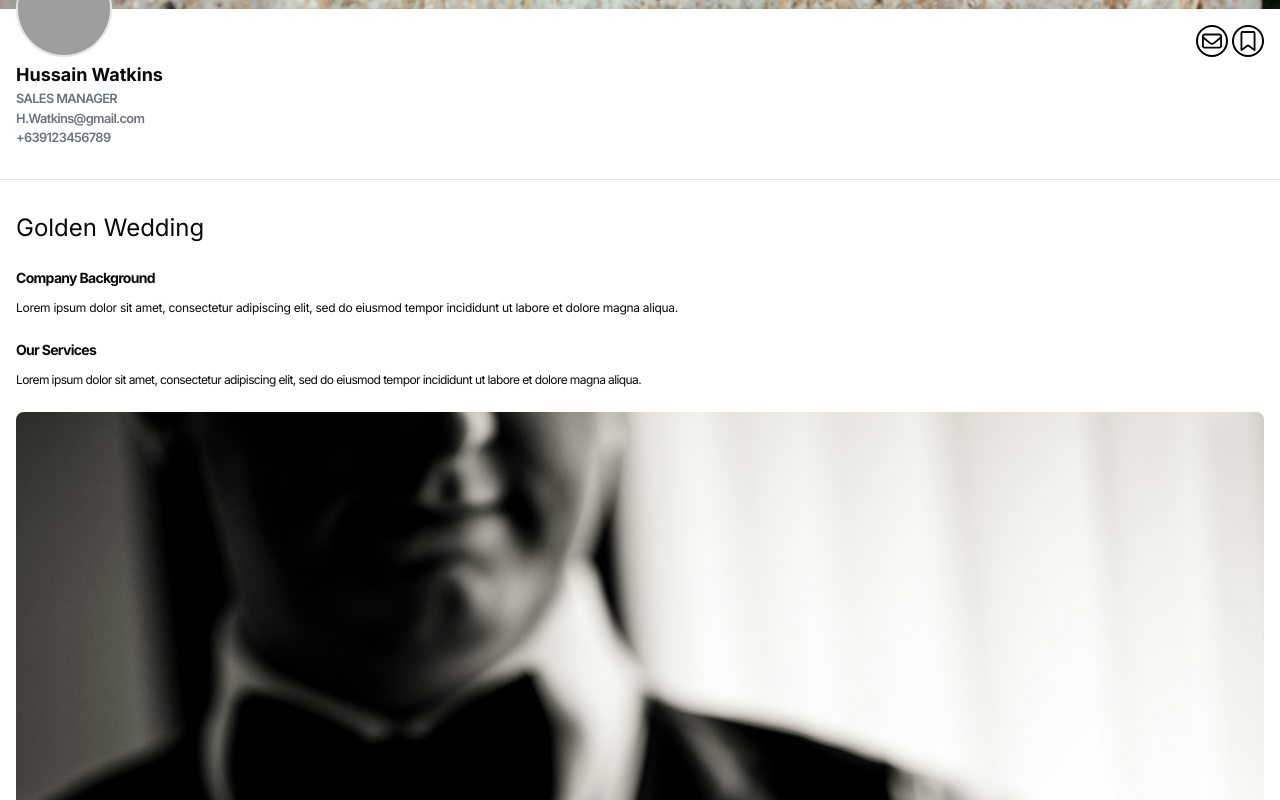
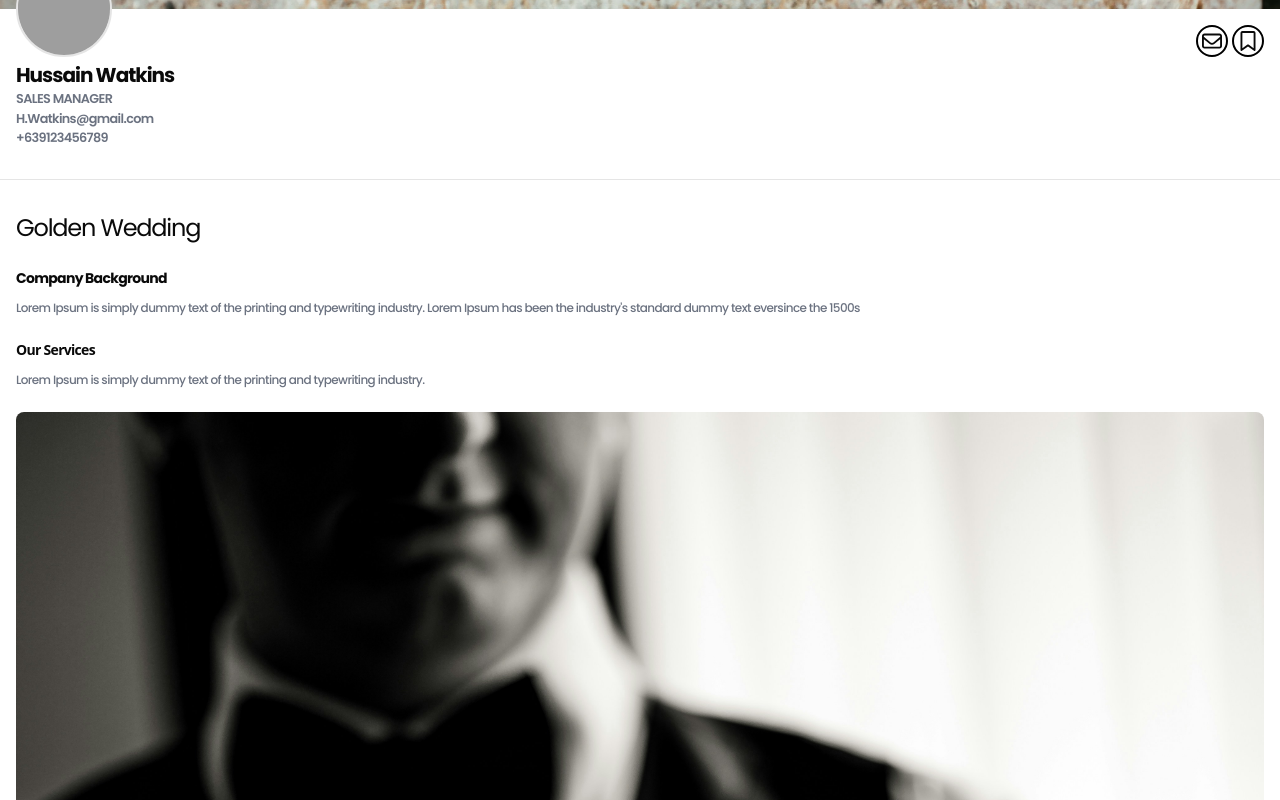
Before and after one commit to gelotuason/profile-page-clone, a Next.js app: page / in a window 1280 px wide. Shown: the part 844-1644 px from the top of the page. Built offline with nearby package versions, Linux system fonts and the light colour scheme; grey boxes are pictures that could not be loaded.

Commit message:
adjusted styling and change some of content

```diff
--- a/src/app/components/background/background-desc.tsx
+++ b/src/app/components/background/background-desc.tsx
@@ -1,7 +1,7 @@
 export default function BackgroundDescription() {
     return (
-        <p className="mt-3 text-xs tracking-tight">
-            Lorem ipsum dolor sit amet, consectetur adipiscing elit, sed do eiusmod tempor incididunt ut labore et dolore magna aliqua.
+        <p className="mt-3 text-xs tracking-tighter text-gray-500 font-medium">
+            Lorem Ipsum is simply dummy text of the printing and typewriting industry. Lorem Ipsum has been the industry's standard dummy text eversince the 1500s
         </p>
     )
 }
--- a/src/app/components/footer/footer-section.tsx
+++ b/src/app/components/footer/footer-section.tsx
@@ -3,7 +3,7 @@ import FooterIcons from "./footer-icons";
 export default function FooterSection() {
     return (
         <section className="text-center text-sm tracking-tighter mb-9">
-            <p className="font-semibold">Socials</p>
+            <p className="font-semibold tracking-tighter text-base">Socials</p>
 
             <div className="flex gap-6 justify-center mt-2">
                 <FooterIcons />
--- a/src/app/components/profile-card/profile-details.tsx
+++ b/src/app/components/profile-card/profile-details.tsx
@@ -16,7 +16,7 @@ export default function ProfileDetails() {
             </div>
 
             <div className="mt-1 mb-4 flex flex-col">
-                <h1 className="font-bold text-lg">Hussain Watkins</h1>
+                <h1 className="font-bold text-xl tracking-tighter">Hussain Watkins</h1>
                 <small className="text-gray-500 font-semibold tracking-tighter">SALES MANAGER</small>
                 <small className="text-gray-500 font-semibold tracking-tighter">H.Watkins@gmail.com</small>
                 <small className="text-gray-500 font-semibold tracking-tighter">+639123456789</small>
--- a/src/app/components/services/services-desc.tsx
+++ b/src/app/components/services/services-desc.tsx
@@ -1,7 +1,7 @@
 export default function ServicesDescription() {
     return (
-        <p className="mt-3 text-xs tracking-tighter">
-            Lorem ipsum dolor sit amet, consectetur adipiscing elit, sed do eiusmod tempor incididunt ut labore et dolore magna aliqua.
+        <p className="mt-3 text-xs tracking-tighter text-gray-500 font-medium">
+            Lorem Ipsum is simply dummy text of the printing and typewriting industry.
         </p>
     )
 }
--- a/src/app/components/services/services-section.tsx
+++ b/src/app/components/services/services-section.tsx
@@ -4,7 +4,7 @@ import ServicesSamples from "./services-samples";
 export default function ServicesSection() {
     return (
         <section>
-            <h1 className="font-bold text-sm tracking-tighter">Our Services</h1>
+            <h1 className="font-bold tracking-tighter text-sm font-sans">Our Services</h1>
             <ServicesDescription />
             <ServicesSamples />
         </section>
--- a/src/app/layout.tsx
+++ b/src/app/layout.tsx
@@ -1,9 +1,12 @@
 import type { Metadata } from "next";
-import { Inter } from "next/font/google";
+import { Poppins } from "next/font/google";
 import "./globals.css";
 import FooterSection from "./components/footer/footer-section";
 
-const inter = Inter({ subsets: ["latin"] });
+const poppins = Poppins({
+  subsets: ["latin"],
+  weight: ['900', '800', '700', '600', '500', '400', '300', '200', '100']
+});
 
 export const metadata: Metadata = {
   title: "Create Next App",
@@ -17,7 +20,7 @@ export default function RootLayout({
 }>) {
   return (
     <html lang="en">
-      <body className={inter.className}>
+      <body className={poppins.className}>
         {children}
         <FooterSection />
       </body>
--- a/src/app/page.tsx
+++ b/src/app/page.tsx
@@ -8,7 +8,7 @@ export default function Home() {
       <HeaderSection />
       <hr />
       <div className="p-4 flex flex-col gap-6">
-        <h1 className="text-2xl mt-4">Golden Wedding</h1>
+        <h1 className="text-2xl mt-4 tracking-tighter">Golden Wedding</h1>
         <BackgroundSection />
         <ServicesSection />
       </div>
```
